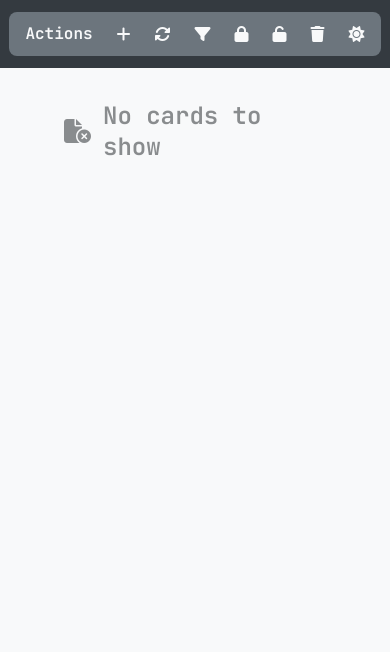
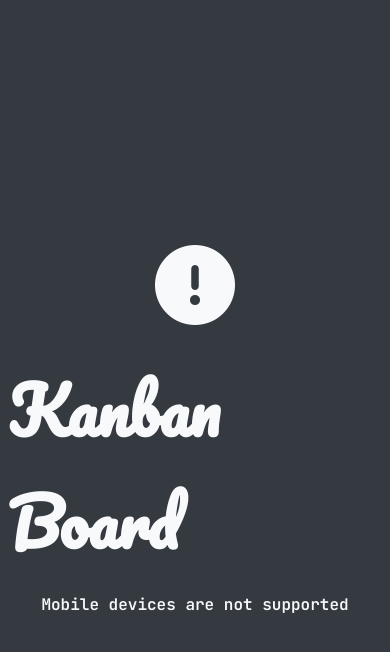
Before and after one commit to AttAditya/KanbanBoard, a plain HTML site: page index.html in a window 390 px wide. Drawn offline with nearby package versions, Linux system fonts and the light colour scheme.

Commit message:
Added error for portrait devices

```diff
--- a/index.html
+++ b/index.html
@@ -139,5 +139,19 @@
             </div>
         </div>
     </div>
+
+    <div class="compatibility-error">
+        <div class="compatibility-error-container">
+            <div class="compatibility-error-icon">
+                <i class="fa-solid fa-circle-exclamation"></i>
+            </div>
+            <div class="compatibility-error-title">
+                Kanban Board
+            </div>
+            <div class="compatibility-error-subtitle">
+                Mobile devices are not supported
+            </div>
+        </div>
+    </div>
 </body>
 </html>
--- a/main.css
+++ b/main.css
@@ -116,6 +116,56 @@
     box-sizing: border-box;
     font-family: var(--font-family-sans-serif);
     transition: var(--transition);
+}
+
+.compatibility-error {
+    position: fixed;
+    top: 0;
+    left: 0;
+    height: 100vh;
+    width: 100vw;
+    background-color: var(--primary-color);
+    display: none;
+    justify-content: center;
+    align-items: center;
+    flex-direction: column;
+    gap: 1rem;
+    z-index: 20000;
+}
+
+.compatibility-error-container {
+    display: flex;
+    justify-content: center;
+    align-items: center;
+    flex-direction: column;
+    gap: 1rem;
+}
+
+.compatibility-error-icon {
+    font-size: 5rem;
+    color: var(--light-color);
+    user-select: none;
+    pointer-events: none;
+}
+
+.compatibility-error-title {
+    font-size: 4rem;
+    font-family: var(--font-family-cursive);
+    color: var(--light-color);
+    user-select: none;
+    pointer-events: none;
+    margin: 0 0.5rem;
+    font-weight: 600;
+}
+
+.compatibility-error-subtitle {
+    font-size: 1rem;
+    font-family: var(--font-family-monospace);
+    color: var(--light-color);
+    user-select: none;
+    pointer-events: none;
+    margin: 0 0.5rem;
+    font-weight: 600;
 }
 
 * > .tooltip {
@@ -779,3 +829,15 @@ body:has(.card.dragging) .cards::after {
 body:has(.card.dragging) .cards:hover {
     transform: scale(1.05);
 }
+
+@media screen and (orientation: portrait) {
+    .compatibility-error {
+        display: flex;
+    }
+}
+
+@media screen and (orientation: landscape) {
+    .compatibility-error {
+        display: none;
+    }
+}
```
